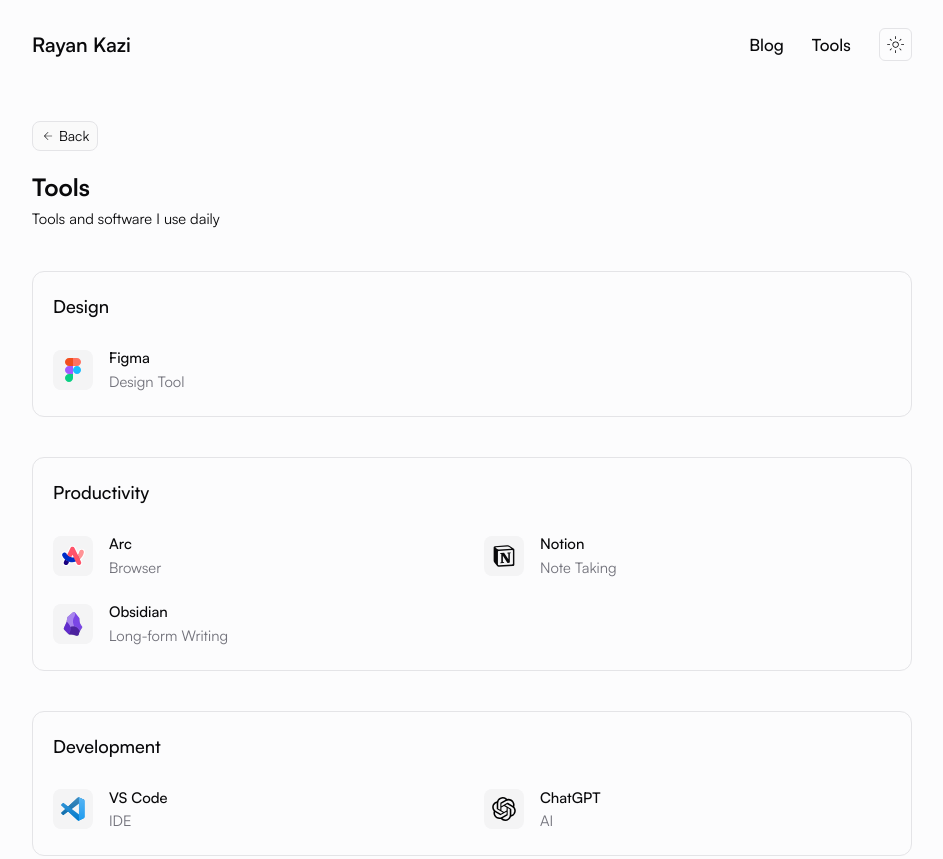
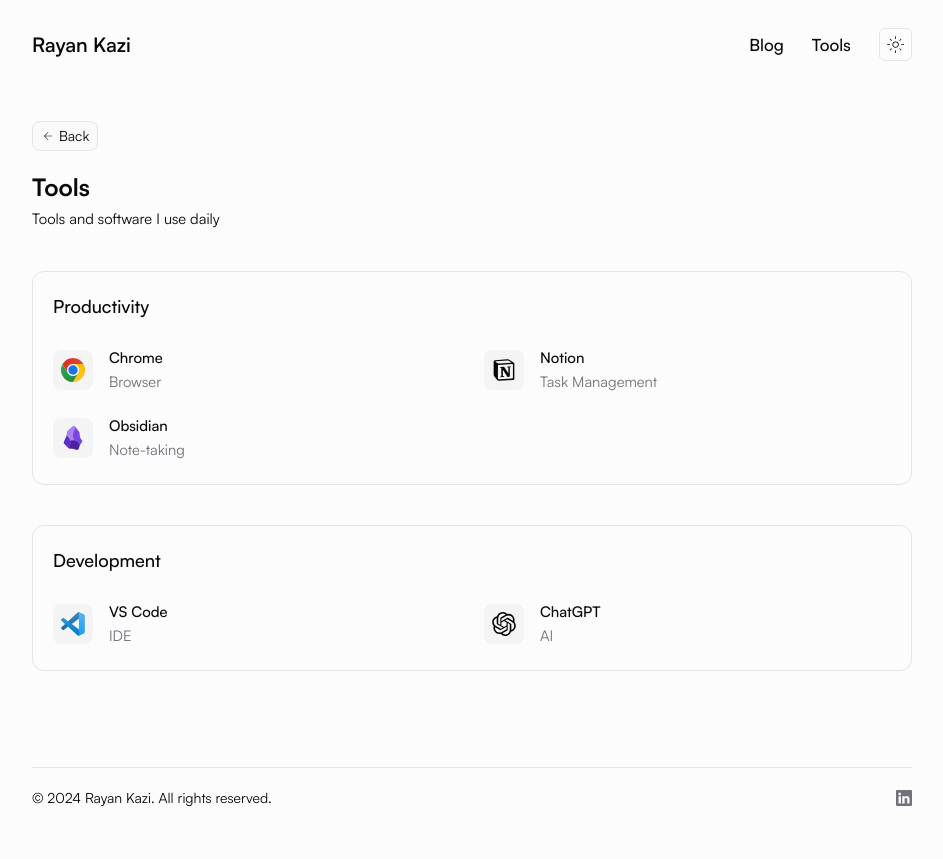
Before and after one commit to rocketburst/portfolio, an Astro site: page /tools in a window 1280 px wide. Shown: the top 859 px of the page, without its empty margins (168-1111 px from the left). Built offline with nearby package versions, Linux system fonts and the light colour scheme; Astro itself is replaced by a stand-in of ours; some packages are replaced by stand-ins of ours.

Commit message:
fix tools page

```diff
--- a/src/pages/tools/index.astro
+++ b/src/pages/tools/index.astro
@@ -3,34 +3,34 @@ import PageLayout from '@/layouts/BaseLayout.astro'
 import ToolSection from '@/components/ToolSection.astro'
 import Button from '@/components/Button.astro'
 
-const DESIGN = [
-	{
-		name: 'Figma',
-		description: 'Design Tool',
-		href: 'https://www.figma.com/',
-		iconPath: 'figma',
-		iconBgColour: '#000001'
-	}
-]
+// const DESIGN = [
+// 	{
+// 		name: 'Figma',
+// 		description: 'Design Tool',
+// 		href: 'https://www.figma.com/',
+// 		iconPath: 'figma',
+// 		iconBgColour: '#000001'
+// 	}
+// ]
 
 const PRODUCTIVITY = [
 	{
-		name: 'Arc',
+		name: 'Chrome',
 		description: 'Browser',
 		href: 'https://arc.net/',
-		iconPath: 'arc',
+		iconPath: 'chrome',
 		iconBgColour: '#414350'
 	},
 	{
 		name: 'Notion',
-		description: 'Note Taking',
+		description: 'Task Management',
 		href: 'https://www.notion.so/product',
 		iconPath: 'notion',
 		iconBgColour: '#EFEFEE'
 	},
 	{
 		name: 'Obsidian',
-		description: 'Long-form Writing',
+		description: 'Note-taking',
 		href: 'https://obsidian.md/',
 		iconPath: 'obsidian',
 		iconBgColour: '#7A3EE8'
@@ -79,7 +79,6 @@ const DEVELOPMENT = [
 				<p>Tools and software I use daily</p>
 			</div>
 
-			<ToolSection title='Design' tools={DESIGN} />
 			<ToolSection title='Productivity' tools={PRODUCTIVITY} />
 			<ToolSection title='Development' tools={DEVELOPMENT} />
 		</div>
```
Also changed, not shown: src/icons/chrome.svg (added).
